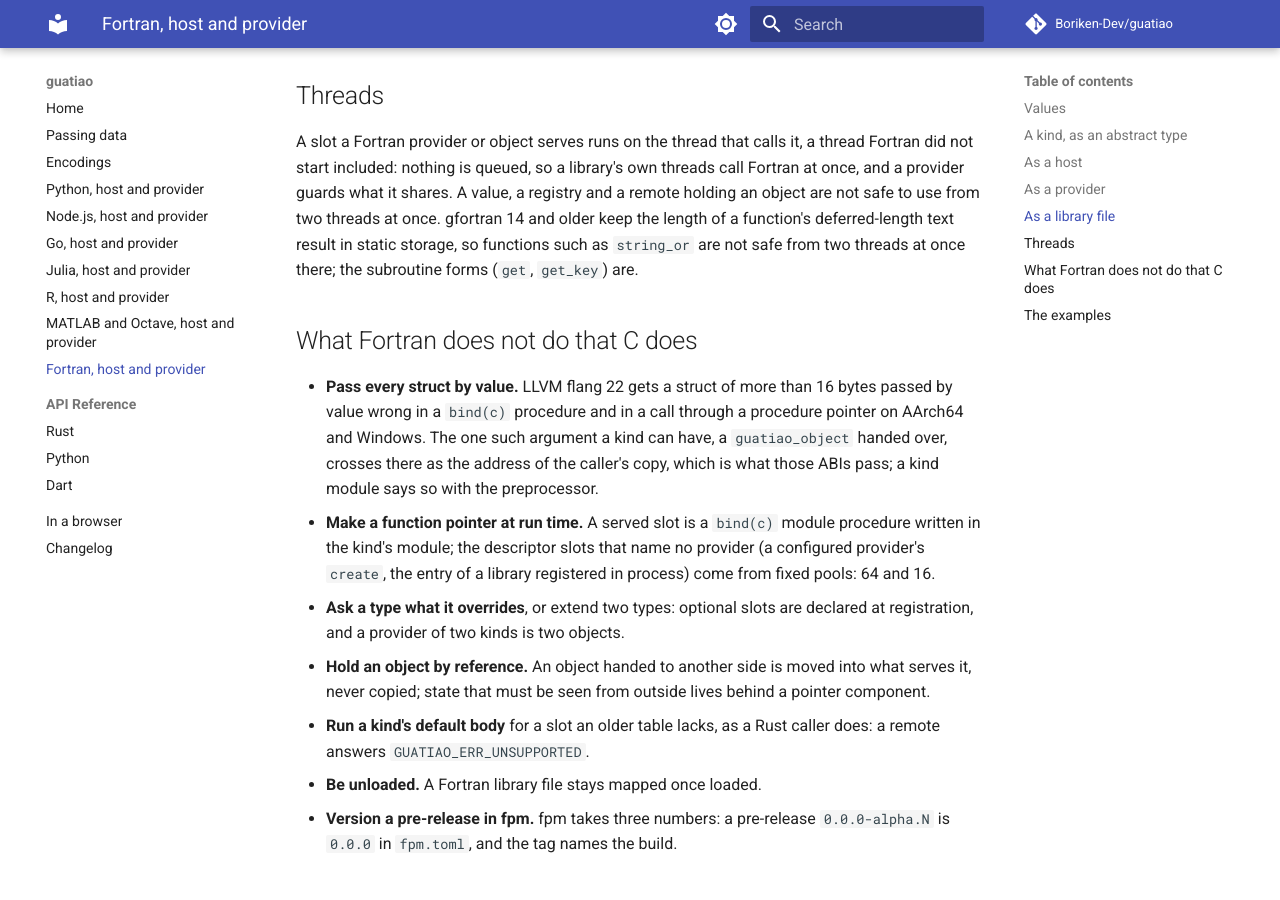
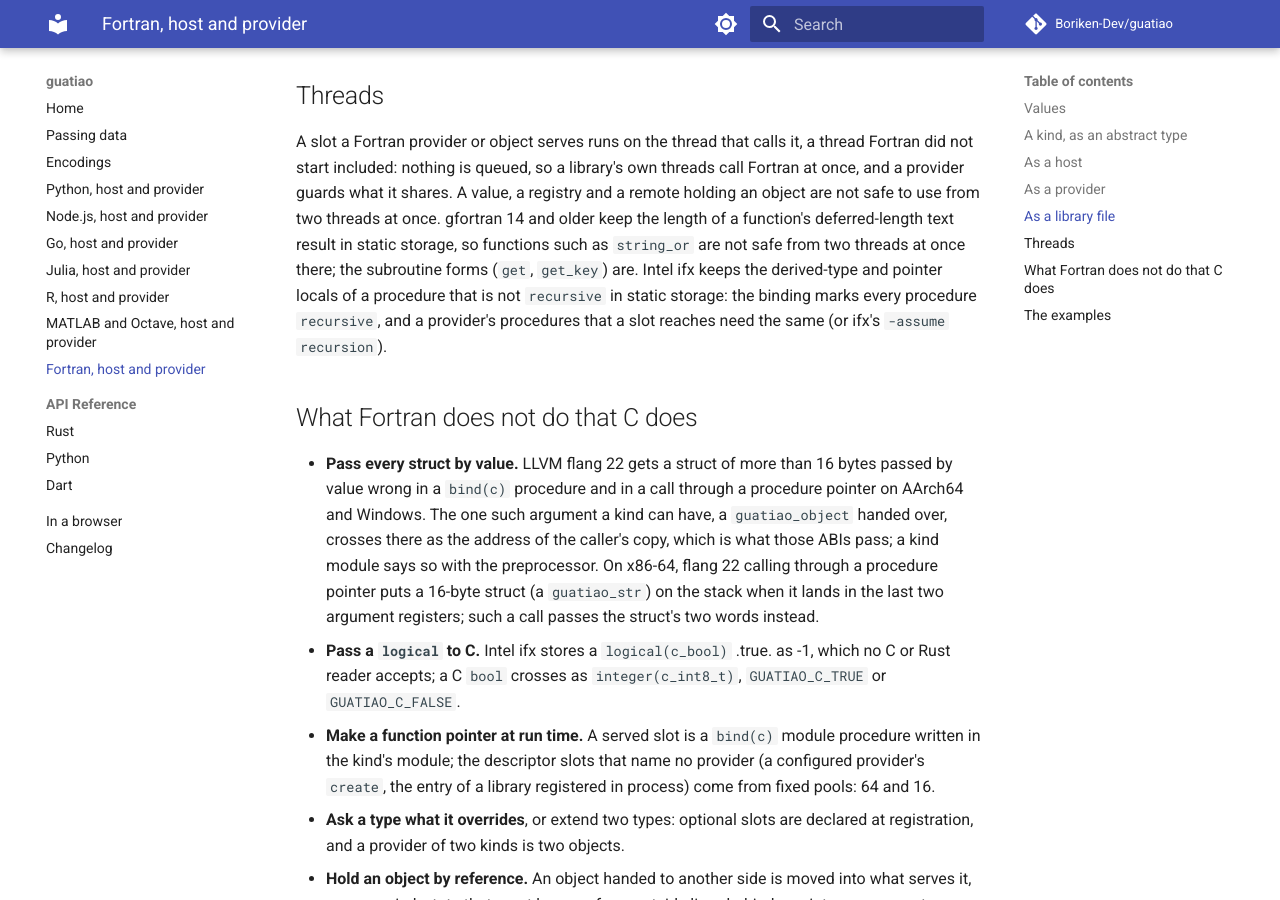
Before and after one commit to Boriken-Dev/guatiao, an MkDocs documentation site: the page built from docs/fortran.md, in a window 1280 px wide and 900 px high, scrolled down 3469 px. Built offline with MkDocs 1.6.1 and Material for MkDocs 9.7.7, drawn with Linux system fonts in a browser that asks for light colours; comment, search, counter and statistics services are not loaded.

Commit message:
docs: what Fortran providers need under ifx and flang on x86-64
The API header, the README and the guide: a C bool crosses as
integer(c_int8_t), procedures a slot reaches are recursive under ifx,
and how a kind passes a 16-byte struct that flang 22 on x86-64 would
misplace through a procedure pointer.

```diff
--- a/docs/fortran.md
+++ b/docs/fortran.md
@@ -180,7 +180,11 @@ shares. A value, a registry and a remote holding an object are not safe
 to use from two threads at once. gfortran 14 and older keep the length of
 a function's deferred-length text result in static storage, so functions
 such as `string_or` are not safe from two threads at once there; the
-subroutine forms (`get`, `get_key`) are.
+subroutine forms (`get`, `get_key`) are. Intel ifx keeps the
+derived-type and pointer locals of a procedure that is not `recursive`
+in static storage: the binding marks every procedure `recursive`, and a
+provider's procedures that a slot reaches need the same (or ifx's
+`-assume recursion`).
 
 ## What Fortran does not do that C does
 
@@ -189,7 +193,13 @@ subroutine forms (`get`, `get_key`) are.
   call through a procedure pointer on AArch64 and Windows. The one such
   argument a kind can have, a `guatiao_object` handed over, crosses there
   as the address of the caller's copy, which is what those ABIs pass; a
-  kind module says so with the preprocessor.
+  kind module says so with the preprocessor. On x86-64, flang 22 calling
+  through a procedure pointer puts a 16-byte struct (a `guatiao_str`) on
+  the stack when it lands in the last two argument registers; such a call
+  passes the struct's two words instead.
+- **Pass a `logical` to C.** Intel ifx stores a `logical(c_bool)`
+  .true. as -1, which no C or Rust reader accepts; a C `bool` crosses as
+  `integer(c_int8_t)`, `GUATIAO_C_TRUE` or `GUATIAO_C_FALSE`.
 - **Make a function pointer at run time.** A served slot is a `bind(c)`
   module procedure written in the kind's module; the descriptor slots that
   name no provider (a configured provider's `create`, the entry of a
```
Also changed, not shown: bindings/fortran/AGENTS.md (+21 -3 lines), bindings/fortran/README.md (+7 -1 lines).
